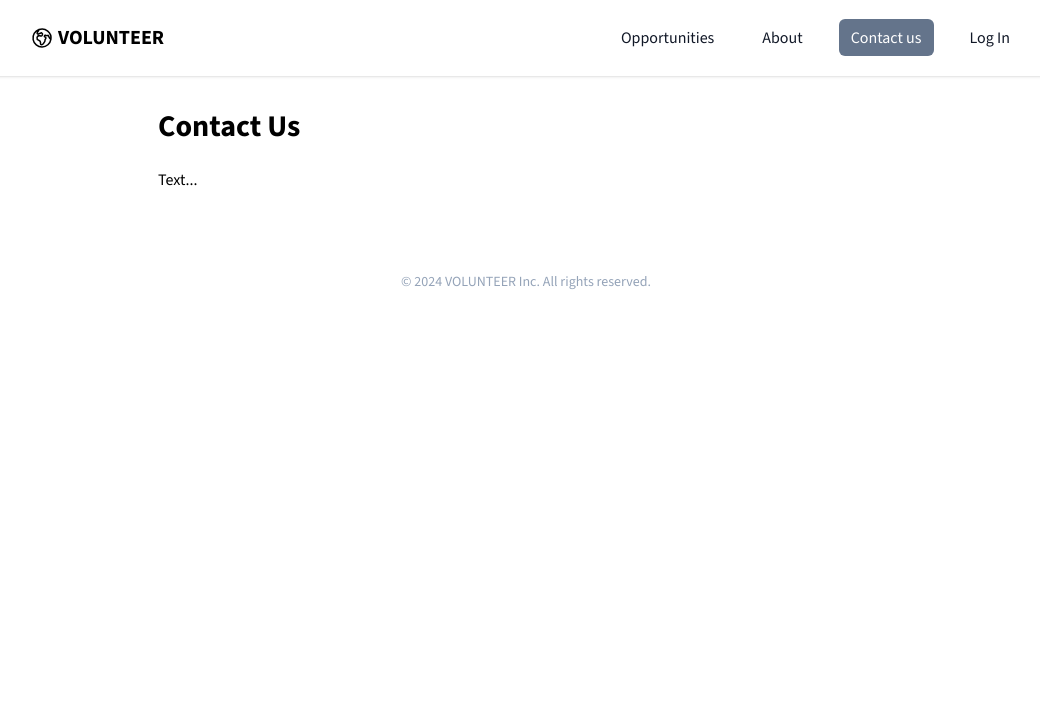
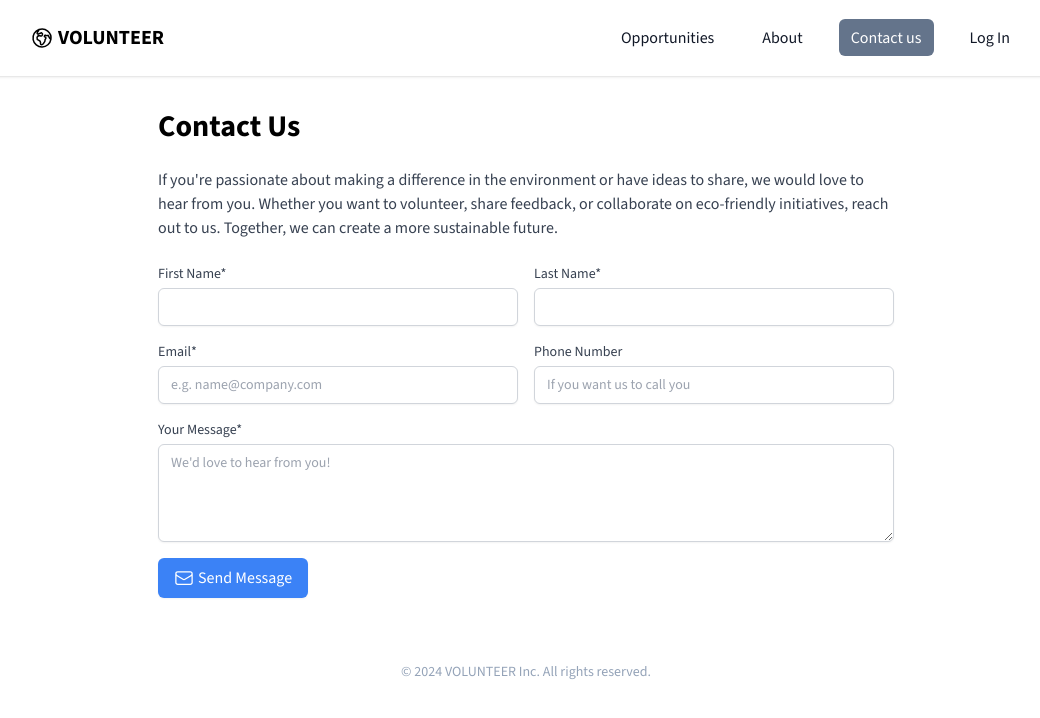
Before and after one commit to Code-the-Dream-School/gg-pac-team7-front, a React (Vite) app: page /contact-us in a window 1280 px wide. Shown: the top 718 px of the page, without its empty margins (114-1154 px from the left). Built offline with nearby package versions, Linux system fonts and the light colour scheme.

Commit message:
Add Contact Us page with form submission and email sending functionality

```diff
--- a/package.json
+++ b/package.json
@@ -12,6 +12,7 @@
   "dependencies": {
     "@heroicons/react": "^2.1.5",
     "axios": "^1.6.7",
+    "emailjs-com": "^3.2.0",
     "react": "^18.2.0",
     "react-dom": "^18.2.0",
     "react-router-dom": "^6.26.1"
--- a/src/pages/ContactUs.jsx
+++ b/src/pages/ContactUs.jsx
@@ -1,12 +1,91 @@
-import React from "react";
+import React, { useState, useEffect } from "react";
 import ContentContainer from "../components/ContentContainer";
+import InputField from "../components/InputField";
+import Button from "../components/Button";
+import Alert from "../components/Alert";
+import emailjs from "emailjs-com";
+import { EnvelopeIcon } from "@heroicons/react/24/outline";
 
 function ContactUs() {
+  const [alertMessage, setAlertMessage] = useState(null);
+  const [alertType, setAlertType] = useState(null);
+  const [isSubmitting, setIsSubmitting] = useState(false);
+
+  useEffect(() => {
+    if (alertMessage) {
+      const timer = setTimeout(() => {
+        setAlertMessage(null);
+      }, 10000);
+      return () => clearTimeout(timer);
+    }
+  }, [alertMessage]);
+
+  function sendEmail(e) {
+    e.preventDefault();
+    setIsSubmitting(true);
+
+    emailjs.sendForm(
+      'service_5fjjqxm',   // service ID
+      'template_poq4yrh',  // template ID
+      e.target,
+      'oVlgYbBowoOyaum0h'  // public KEY
+    )
+    .then((result) => {
+        setAlertMessage("Your message has been sent successfully!");
+    }, (error) => {
+        setAlertMessage("Failed to send the message. Please try again later.");
+        setAlertType("error");
+    })
+    .finally(() => {
+        setIsSubmitting(false);
+    });
+
+    e.target.reset();
+  }
+
   return (
     <ContentContainer heading="Contact Us">
-      <p className="mb-4">
-        Text...
+      <p className="mb-6 text-gray-700">
+        If you're passionate about making a difference in the environment or have ideas to share, we would love to hear from you. Whether you want to volunteer, share feedback, or collaborate on eco-friendly initiatives, reach out to us. Together, we can create a more sustainable future.
       </p>
+
+      {alertMessage && (
+        <Alert type={alertType} title={alertMessage} />
+      )}
+
+      <form
+        className={`space-y-4 ${isSubmitting ? "opacity-50 pointer-events-none" : ""}`}
+        onSubmit={sendEmail}
+      >
+        <div className="grid grid-cols-1 md:grid-cols-2 gap-4">
+          <InputField label="First Name*" id="firstName" name="firstName" type="text" className="w-full" required />
+          <InputField label="Last Name*" id="lastName" name="lastName" type="text" className="w-full" required />
+        </div>
+
+        <div className="grid grid-cols-1 md:grid-cols-2 gap-4">
+          <InputField label="Email*" id="email" name="email" type="email" placeholder="e.g. name@company.com" className="w-full" required />
+          <InputField label="Phone Number" id="phone" name="phone" type="tel" placeholder="If you want us to call you" className="w-full" />
+        </div>
+
+        <div>
+          <label htmlFor="message" className="block text-sm font-medium text-gray-700">
+            Your Message*
+          </label>
+          <textarea
+            id="message"
+            name="message"
+            rows="4"
+            placeholder="We'd love to hear from you!"
+            className="mt-1 block w-full px-3 py-2 border border-gray-300 rounded-md shadow-sm focus:outline-none focus:ring-blue-500 focus:border-blue-500 sm:text-sm"
+            required
+          />
+        </div>
+
+        <Button type="submit" className="flex items-center justify-center space-x-1 w-full md:w-auto">
+          <EnvelopeIcon aria-hidden="true" className="h-5 w-5" />
+          <span>Send Message</span>
+        </Button>
+      </form>
     </ContentContainer>
   );
 }
```
Also changed, not shown: 1 other file (tests, documents, lock files or other folders).
